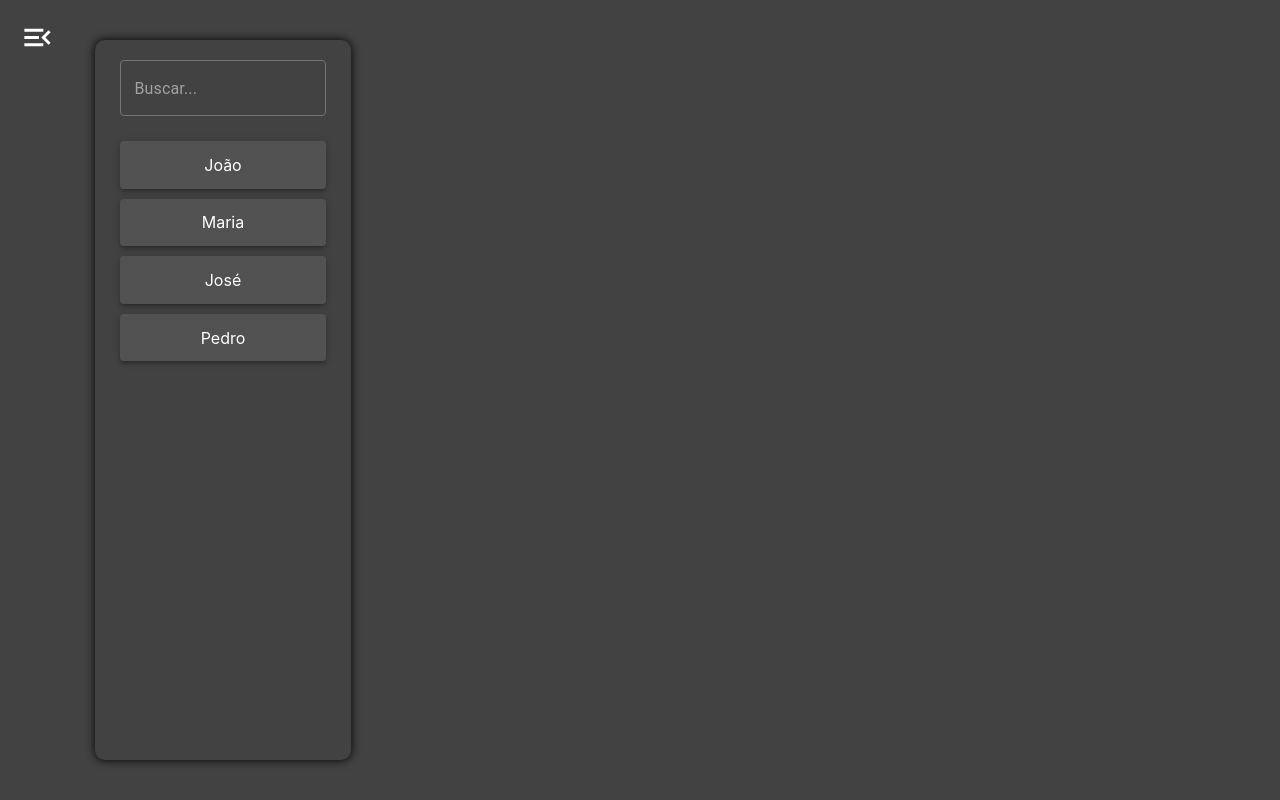
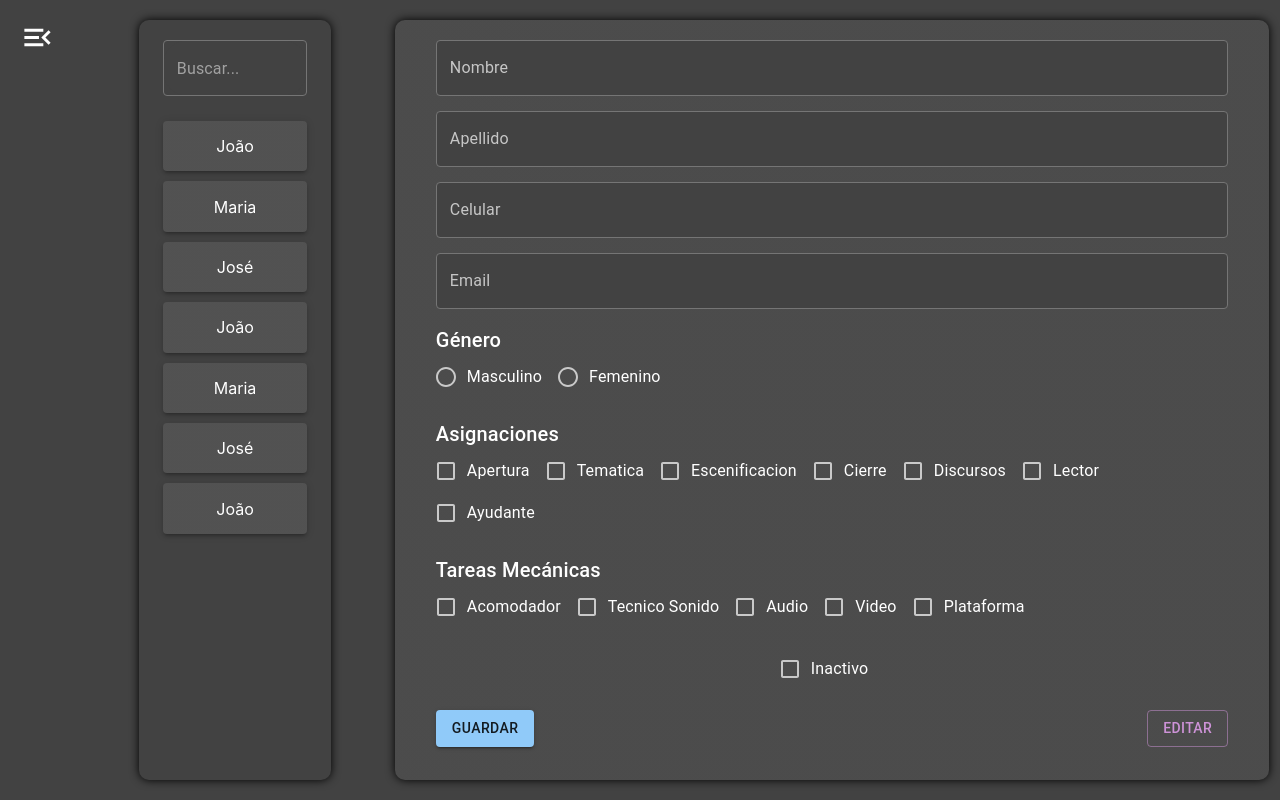
Before and after one commit to franpercivaldi/Sinergia_technical_test, a React (Vite) app in the folder sinergia-front/: page / in a window 1280 px wide. Built offline with nearby package versions, Linux system fonts and the light colour scheme.

Commit message:
Add new component

```diff
--- a/sinergia-front/package.json
+++ b/sinergia-front/package.json
@@ -16,6 +16,7 @@
     "@material-tailwind/react": "^2.1.10",
     "@mui/icons-material": "^6.1.5",
     "@mui/material": "^6.1.5",
+    "axios": "^1.7.7",
     "lucide-react": "^0.453.0",
     "react": "^18.3.1",
     "react-dom": "^18.3.1",
--- /dev/null
+++ b/sinergia-front/src/components/DatosPersonales.jsx
@@ -0,0 +1,204 @@
+import React, { useState } from 'react';
+import { Paper, TextField, Box, FormControlLabel, Checkbox, RadioGroup, Radio, Button, Typography, createTheme, ThemeProvider } from '@mui/material';
+
+const darkTheme = createTheme({
+  palette: {
+    mode: 'dark',
+    background: {
+      paper: '#424242',
+    },
+    text: {
+      primary: '#ffffff',
+    },
+  },
+});
+
+const styles = {
+  container: {
+    display: 'flex',
+    flexDirection: 'column',
+    alignItems: 'center',
+    justifyContent: 'flex-start',
+    height: '100%',
+    width: '100%',
+    padding: '20px',
+    margin: '20px',
+    boxShadow: '0 0 10px #000',
+    borderRadius: '10px',
+  },
+  input: {
+    marginBottom: '15px',
+    width: '95%',
+    backgroundColor: '#424242',
+    borderRadius: '5px',
+    '& .MuiInputBase-root': {
+      color: '#ffffff',
+    },
+    '& .MuiOutlinedInput-root': {
+      '& fieldset': {
+        borderColor: '#757575',
+      },
+      '&:hover fieldset': {
+        borderColor: '#ffffff',
+      },
+      '&.Mui-focused fieldset': {
+        borderColor: '#ffffff',
+      },
+    },
+  },
+  buttonContainer: {
+    display: 'flex',
+    justifyContent: 'space-between',
+    width: '95%',
+    marginTop: '20px',
+  },
+  checkboxGroup: {
+    width: '95%',
+    marginBottom: '20px',
+  },
+};
+
+const DatosPersonales = () => {
+  const [datos, setDatos] = useState({
+    nombre: '',
+    apellido: '',
+    celular: '',
+    email: '',
+    genero: '',
+    asignaciones: {
+      apertura: false,
+      tematica: false,
+      escenificacion: false,
+      cierre: false,
+      discursos: false,
+      lector: false,
+      ayudante: false,
+    },
+    tareasMecanicas: {
+      acomodador: false,
+      tecnicoSonido: false,
+      audio: false,
+      video: false,
+      plataforma: false,
+    },
+    inactivo: false,
+  });
+
+  const handleChange = (e) => {
+    setDatos({
+      ...datos,
+      [e.target.name]: e.target.value,
+    });
+  };
+
+  const handleCheckboxChange = (e, category) => {
+    setDatos({
+      ...datos,
+      [category]: {
+        ...datos[category],
+        [e.target.name]: e.target.checked,
+      },
+    });
+  };
+
+  return (
+    <ThemeProvider theme={darkTheme}>
+      <Paper style={styles.container}>
+        <TextField
+          label="Nombre"
+          name="nombre"
+          value={datos.nombre}
+          onChange={handleChange}
+          sx={styles.input}
+        />
+        <TextField
+          label="Apellido"
+          name="apellido"
+          value={datos.apellido}
+          onChange={handleChange}
+          sx={styles.input}
+        />
+        <TextField
+          label="Celular"
+          name="celular"
+          value={datos.celular}
+          onChange={handleChange}
+          sx={styles.input}
+        />
+        <TextField
+          label="Email"
+          name="email"
+          value={datos.email}
+          onChange={handleChange}
+          sx={styles.input}
+        />
+
+        <Box sx={styles.checkboxGroup}>
+          <Typography variant="h6">Género</Typography>
+          <RadioGroup row name="genero" value={datos.genero} onChange={handleChange}>
+            <FormControlLabel value="Masculino" control={<Radio />} label="Masculino" />
+            <FormControlLabel value="Femenino" control={<Radio />} label="Femenino" />
+          </RadioGroup>
+        </Box>
+
+        {/* TODO: agregar periodo de licencia --> Como un select picker de fecha??? */}
+
+        <Box sx={styles.checkboxGroup}>
+          <Typography variant="h6">Asignaciones</Typography>
+          {['apertura', 'tematica', 'escenificacion', 'cierre', 'discursos', 'lector', 'ayudante'].map((asignacion) => (
+            <FormControlLabel
+              key={asignacion}
+              control={
+                <Checkbox
+                  checked={datos.asignaciones[asignacion]}
+                  onChange={(e) => handleCheckboxChange(e, 'asignaciones')}
+                  name={asignacion}
+                />
+              }
+              label={asignacion.charAt(0).toUpperCase() + asignacion.slice(1)}
+            />
+          ))}
+        </Box>
+
+        <Box sx={styles.checkboxGroup}>
+          <Typography variant="h6">Tareas Mecánicas</Typography>
+          {['acomodador', 'tecnicoSonido', 'audio', 'video', 'plataforma'].map((tarea) => (
+            <FormControlLabel
+              key={tarea}
+              control={
+                <Checkbox
+                  checked={datos.tareasMecanicas[tarea]}
+                  onChange={(e) => handleCheckboxChange(e, 'tareasMecanicas')}
+                  name={tarea}
+                />
+              }
+              label={tarea.charAt(0).toUpperCase() + tarea.slice(1).replace(/([A-Z])/g, ' $1')}
+            />
+          ))}
+        </Box>
+
+        <FormControlLabel
+          control={
+            <Checkbox
+              checked={datos.inactivo}
+              onChange={(e) => setDatos({ ...datos, inactivo: e.target.checked })}
+              name="inactivo"
+            />
+          }
+          label="Inactivo"
+        />
+
+        <Box sx={styles.buttonContainer}>
+          <Button variant="contained" color="primary">
+            Guardar
+          </Button>
+          <Button variant="outlined" color="secondary">
+            Editar
+          </Button>
+        </Box>
+      </Paper>
+    </ThemeProvider>
+  );
+};
+
+export default DatosPersonales;
--- a/sinergia-front/src/components/ListColaboradores.jsx
+++ b/sinergia-front/src/components/ListColaboradores.jsx
@@ -7,7 +7,7 @@ const styles = {
     flexDirection: 'column',
     alignItems: 'center',
     justifyContent: 'flex-start',
-    height: '90%',
+    height: '100%',
     width: '60%',
     overflow: 'auto',
     scrollbarWidth: 'thin',
--- a/sinergia-front/src/pages/Home.jsx
+++ b/sinergia-front/src/pages/Home.jsx
@@ -1,6 +1,7 @@
 import React from 'react';
 import Sidebar from '../components/Sidebar';
 import ListColaboradores from '../components/ListColaboradores';
+import DatosPersonales from '../components/DatosPersonales';
 import Grid from '@mui/material/Grid2';
 
 const Home = () => {
@@ -9,27 +10,42 @@ const Home = () => {
     {id:1, name:'João'},
     {id:2, name:'Maria'},
     {id:3, name:'José'},
-    {id:4, name:'Pedro'},
+    {id:1, name:'João'},
+    {id:2, name:'Maria'},
+    {id:3, name:'José'},
+    {id:1, name:'João'},
   ]
 
 
   return(
-    <Grid container sx={{minHeight:'100%', minWidth:'100vw'}}>
+    <Grid container sx={{minHeight:'100vh', minWidth:'100vw'}}>
       <Sidebar />
       {/* First part of the screen */}
       <Grid
-        size={4}
+        size={3}
         sx={{
           display: 'flex',
+          flexDirection: 'column',
           alignItems: 'center',
-          justifyContent: 'left',
+          justifyContent: 'flex-start',
+          height: '100vh',
+          overflow: 'hidden',
         }}
       >
         <ListColaboradores colaboradores={colaboradores}/>
       </Grid>
 
       {/* Second part of the screen */}
-      <Grid >
+      <Grid
+        sx={{
+          display: 'flex',
+          flexDirection: 'column',
+          alignItems: 'center',
+          justifyContent: 'flex-start',
+          height: '100vh',
+        }}
+      >
+        <DatosPersonales />
       </Grid>
     </Grid>
   );
```
Also changed, not shown: sinergia-front/src/api/apiConfig.js (added), sinergia-front/src/api/services/authService.js (added), sinergia-front/src/api/services/colaboradoresService.js (added), 1 other file (tests, documents, lock files or other folders).
